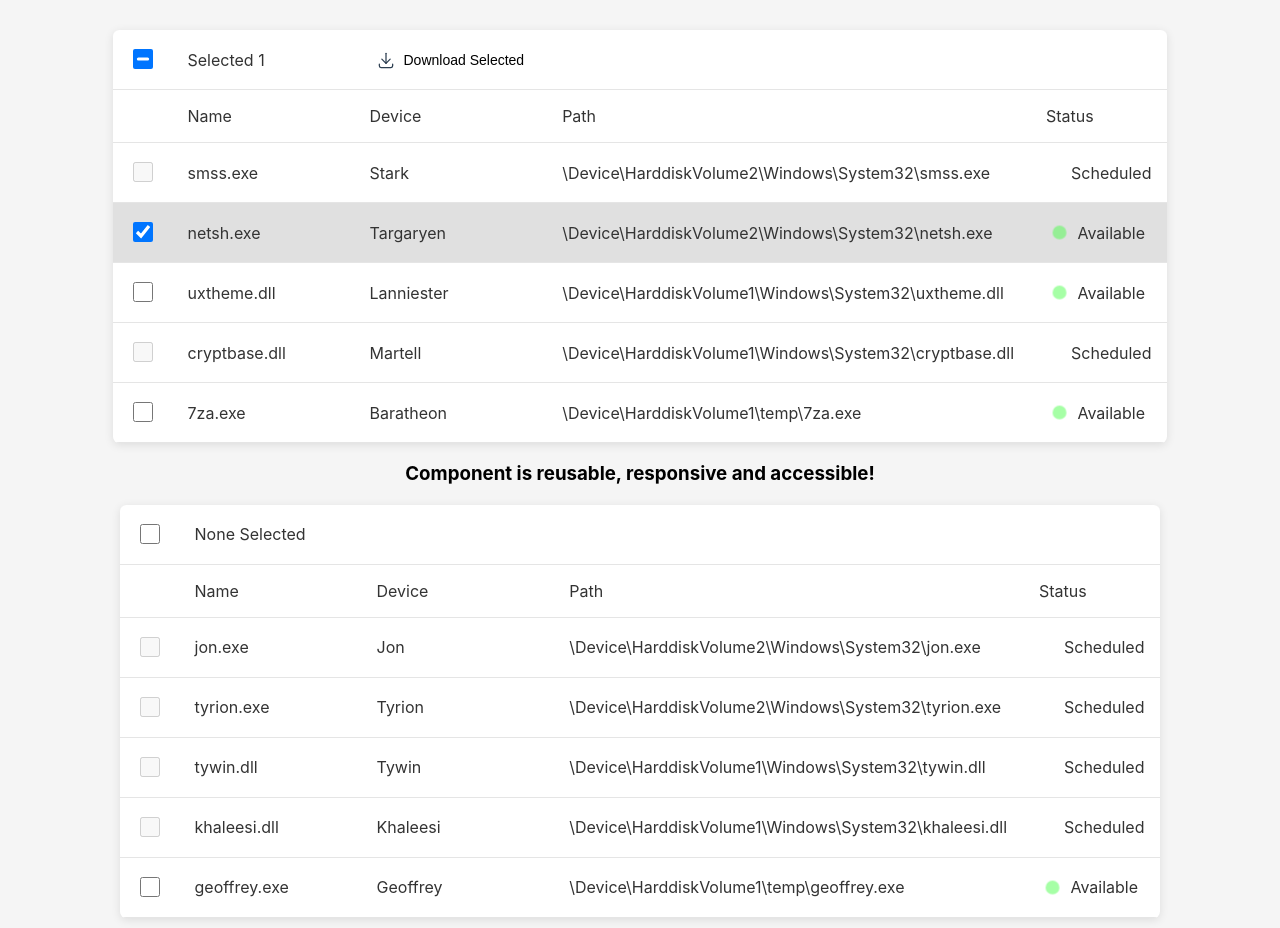
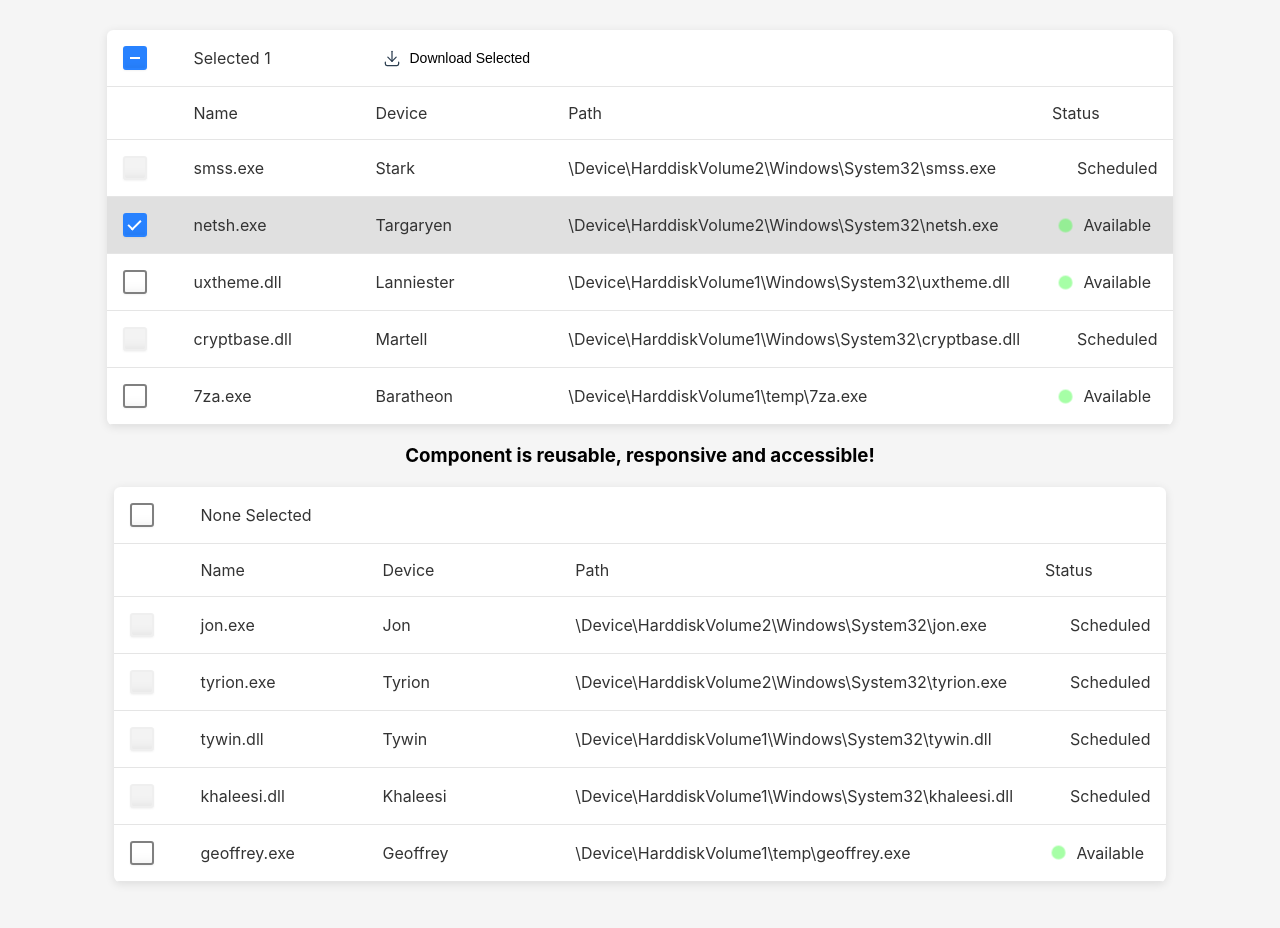
Before and after one commit to brbri/download-list-component, a React (Create React App) app: page / in a window 1280 px wide. Both pictures are taken after a click on the element 639 px from the left and 232 px from the top of the page. After the commit the page ends 892 px from the top, so only its background shows below. Built offline with nearby package versions, Linux system fonts and the light colour scheme.

Commit message:
create styled custom checkbox component

```diff
--- a/src/Components/CheckboxComponent/CheckBoxComponent.js
+++ b/src/Components/CheckboxComponent/CheckBoxComponent.js
@@ -5,6 +5,7 @@ import "./CheckBoxComponent.scss";
 export default function CheckBoxComponent(props) {
   const { name, checked, state, disabled, onChange } = props;
   return (
+    <div className="form-group">
     <input
       ref={(input) => {
         if (input) {
@@ -26,8 +27,10 @@ export default function CheckBoxComponent(props) {
       name={name}
       aria-label={name}
       onChange={onChange}
-      checked={checked}
+      checked={checked ? "checked" : ""}
       disabled={disabled}
     ></input>
+    <label htmlFor={name} onClick={onChange}></label>
+    </div>
   );
 }
--- a/src/Components/CheckboxComponent/CheckBoxComponent.scss
+++ b/src/Components/CheckboxComponent/CheckBoxComponent.scss
@@ -1,10 +1,84 @@
-$checkbox-size: 20px;
+$checkbox-border: #808080;
+$checkbox-checked: #2882ff;
 
-.custom-checkbox {
-    width: $checkbox-size;
-    height: $checkbox-size;
+.form-group {
+  display: block;
+
+  input {
+    padding: 0;
+    height: initial;
+    width: initial;
+    margin-bottom: 0;
+    display: none;
+    cursor: pointer;
+    #text {
+        display: none;
+    }
+  }
+
+  label {
+    position: relative;
+    display: flex;
+    cursor: pointer;
+  }
+
+  label:before {
+    content: "";
+    -webkit-appearance: none;
+    background-color: transparent;
+    border: 2px solid $checkbox-border;
+    border-radius: 3px;
+    box-shadow: 0 1px 2px rgba(0, 0, 0, 0.05),
+      inset 0px -15px 10px -12px rgba(0, 0, 0, 0.05);
+    padding: 10px;
+    display: inline-block;
+    position: relative;
+    vertical-align: middle;
+    cursor: pointer;
+    margin-right: 15px;
+  }
+
+  input:checked {
+      & + label:before {
+        border: 2px solid $checkbox-checked;
+        background-color: $checkbox-checked;
+      }
+      & + label:after {
+        content: "";
+        display: block;
+        position: absolute;
+        top: 4px;
+        left: 8px;
+        width: 5px;
+        height: 11px;
+        border: solid white;
+        border-width: 0 2px 2px 0;
+        transform: rotate(45deg);
+      }
+  }
+
+  input:indeterminate {
+    & + label:before {
+        border: 2px solid $checkbox-checked;
+        background-color: $checkbox-checked;
+    }
+    & + label:after {
+        content: "";
+        display: block;
+        position: absolute;
+        top: 0px;
+        left: 7px;
+        width: 10px;
+        height: 11px;
+        border: solid white;
+        border-width: 0 0 2px 0;
+    }
+  }
+
+  input:disabled + label:before {
+    content: "";
+    cursor: not-allowed;
+    background-color: #f3f3f3;
+    border: 2px solid #efefef;
+  }
 }
-
-.custom-checkbox:disabled {
-    cursor: not-allowed;
-}
--- a/src/Components/TableComponent/TableComponent.js
+++ b/src/Components/TableComponent/TableComponent.js
@@ -86,7 +86,7 @@ class Table extends Component {
     return (
       <button
         className={selected ? "download-btn visible" : "download-btn"}
-        tabindex="0"
+        tabIndex="0"
         aria-label="download-selected"
         onClick={this.handleDownload}
       >
@@ -122,6 +122,7 @@ class Table extends Component {
             <tr>
               <th data-testid="selectAll">
                 <Checkbox
+                  name="selectAll"
                   onChange={this.handleToggleAll}
                   state={this.checkToggleState(list, selectedRows)}
                 />
```
Also changed, not shown: 2 other files (tests, documents, lock files or other folders).
